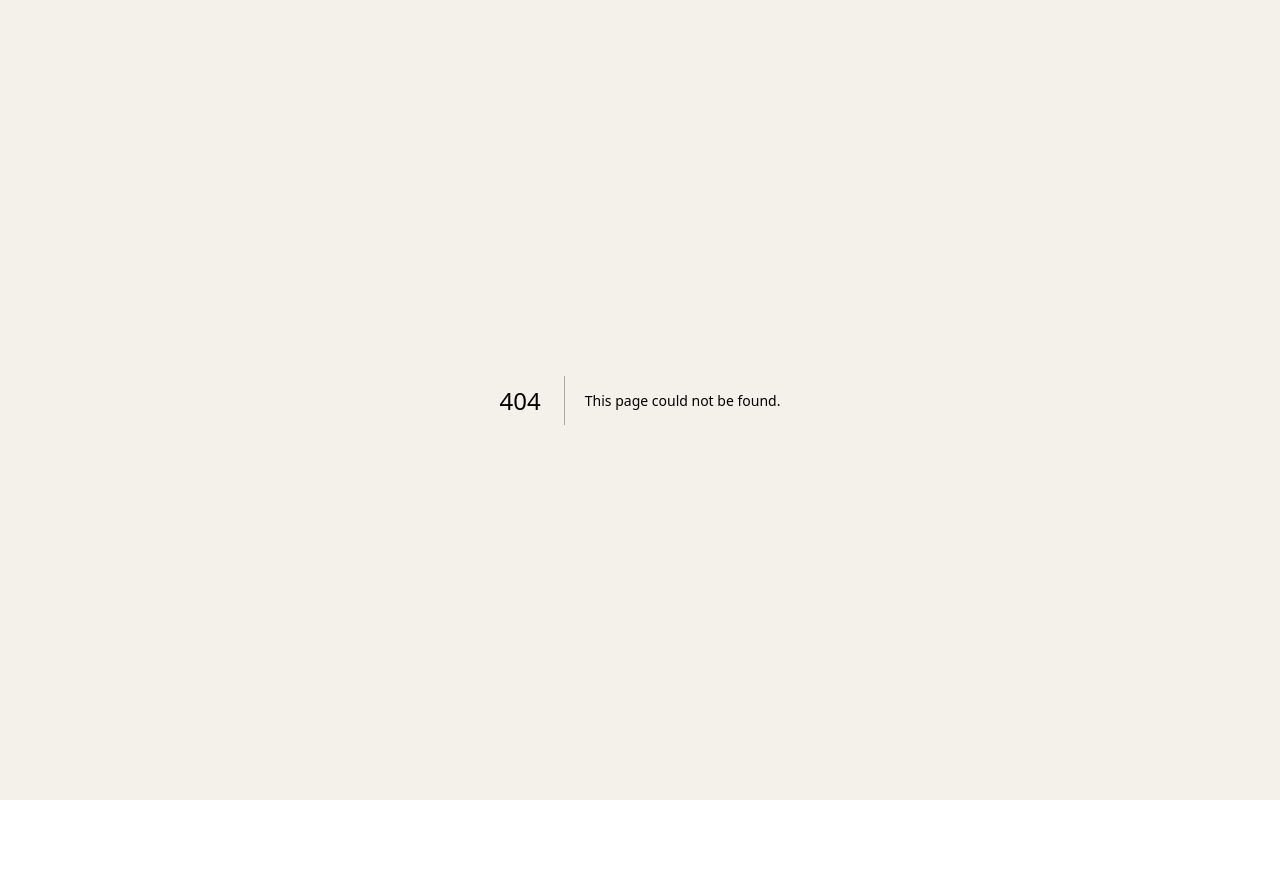
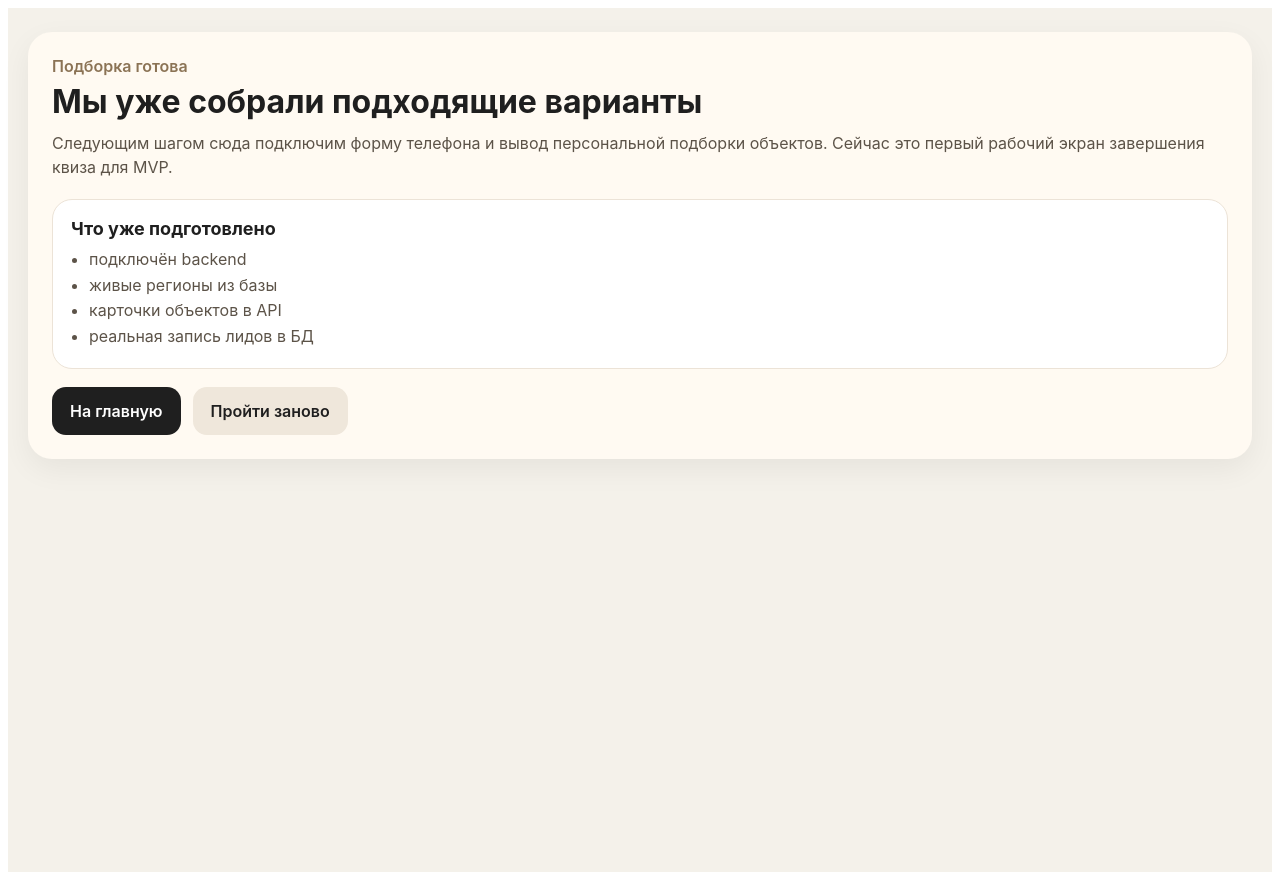
Before and after one commit to anastasiatsaunits-cloud/telegram-real-estate, a Next.js app in the folder apps/miniapp/: page /quiz/ready in a window 1280 px wide. Before the commit this address had no page. Before the commit the page ends 800 px from the top, so only its background shows below. Built offline with nearby package versions, Linux system fonts and the light colour scheme.

Commit message:
feat: add budget timeline and ready quiz screens

```diff
--- /dev/null
+++ b/apps/miniapp/components/quiz-layout.tsx
@@ -0,0 +1,43 @@
+import Link from 'next/link';
+import { ReactNode } from 'react';
+
+type QuizLayoutProps = {
+  step: string;
+  title: string;
+  description: string;
+  children: ReactNode;
+  backHref?: string;
+};
+
+export function QuizLayout({ step, title, description, children, backHref = '/' }: QuizLayoutProps) {
+  return (
+    <main
+      style={{
+        minHeight: '100vh',
+        padding: '24px 20px 40px',
+        fontFamily: 'Inter, Arial, sans-serif',
+        color: '#1f1f1f',
+      }}
+    >
+      <div style={{ marginBottom: 20 }}>
+        <Link href={backHref} style={{ color: '#8b7355', textDecoration: 'none', fontWeight: 600 }}>
+          ← Назад
+        </Link>
+      </div>
+
+      <section
+        style={{
+          background: '#ffffff',
+          borderRadius: 24,
+          padding: 24,
+          boxShadow: '0 10px 30px rgba(0,0,0,0.05)',
+        }}
+      >
+        <p style={{ margin: '0 0 8px', color: '#8b7355', fontWeight: 600 }}>{step}</p>
+        <h1 style={{ margin: '0 0 12px', fontSize: 30 }}>{title}</h1>
+        <p style={{ margin: '0 0 20px', color: '#5c5348', lineHeight: 1.5 }}>{description}</p>
+        {children}
+      </section>
+    </main>
+  );
+}
--- /dev/null
+++ b/apps/miniapp/pages/quiz/ready.tsx
@@ -0,0 +1,79 @@
+import Link from 'next/link';
+
+export default function ReadyPage() {
+  return (
+    <main
+      style={{
+        minHeight: '100vh',
+        padding: '24px 20px 40px',
+        fontFamily: 'Inter, Arial, sans-serif',
+        color: '#1f1f1f',
+      }}
+    >
+      <section
+        style={{
+          background: '#fffaf2',
+          borderRadius: 24,
+          padding: 24,
+          boxShadow: '0 10px 30px rgba(0,0,0,0.06)',
+        }}
+      >
+        <p style={{ margin: '0 0 8px', color: '#8b7355', fontWeight: 600 }}>Подборка готова</p>
+        <h1 style={{ margin: '0 0 12px', fontSize: 32, lineHeight: 1.1 }}>
+          Мы уже собрали подходящие варианты
+        </h1>
+        <p style={{ margin: '0 0 20px', lineHeight: 1.5, color: '#5c5348' }}>
+          Следующим шагом сюда подключим форму телефона и вывод персональной подборки объектов.
+          Сейчас это первый рабочий экран завершения квиза для MVP.
+        </p>
+
+        <div
+          style={{
+            borderRadius: 20,
+            background: '#ffffff',
+            padding: 18,
+            marginBottom: 18,
+            border: '1px solid #ece3d7',
+          }}
+        >
+          <div style={{ fontWeight: 700, fontSize: 18, marginBottom: 8 }}>Что уже подготовлено</div>
+          <ul style={{ margin: 0, paddingLeft: 18, color: '#5c5348', lineHeight: 1.6 }}>
+            <li>подключён backend</li>
+            <li>живые регионы из базы</li>
+            <li>карточки объектов в API</li>
+            <li>реальная запись лидов в БД</li>
+          </ul>
+        </div>
+
+        <div style={{ display: 'flex', gap: 12, flexWrap: 'wrap' }}>
+          <Link
+            href="/"
+            style={{
+              background: '#1f1f1f',
+              color: '#ffffff',
+              textDecoration: 'none',
+              padding: '14px 18px',
+              borderRadius: 14,
+              fontWeight: 600,
+            }}
+          >
+            На главную
+          </Link>
+          <Link
+            href="/quiz/region"
+            style={{
+              background: '#efe7db',
+              color: '#1f1f1f',
+              textDecoration: 'none',
+              padding: '14px 18px',
+              borderRadius: 14,
+              fontWeight: 600,
+            }}
+          >
+            Пройти заново
+          </Link>
+        </div>
+      </section>
+    </main>
+  );
+}
```
Also changed, not shown: apps/miniapp/components/option-card-link.tsx (added, +27 -0 lines), apps/miniapp/pages/quiz/budget.tsx (added, +32 -0 lines), apps/miniapp/pages/quiz/region.tsx (+18 -3 lines), apps/miniapp/pages/quiz/timeline.tsx (added, +27 -0 lines).
